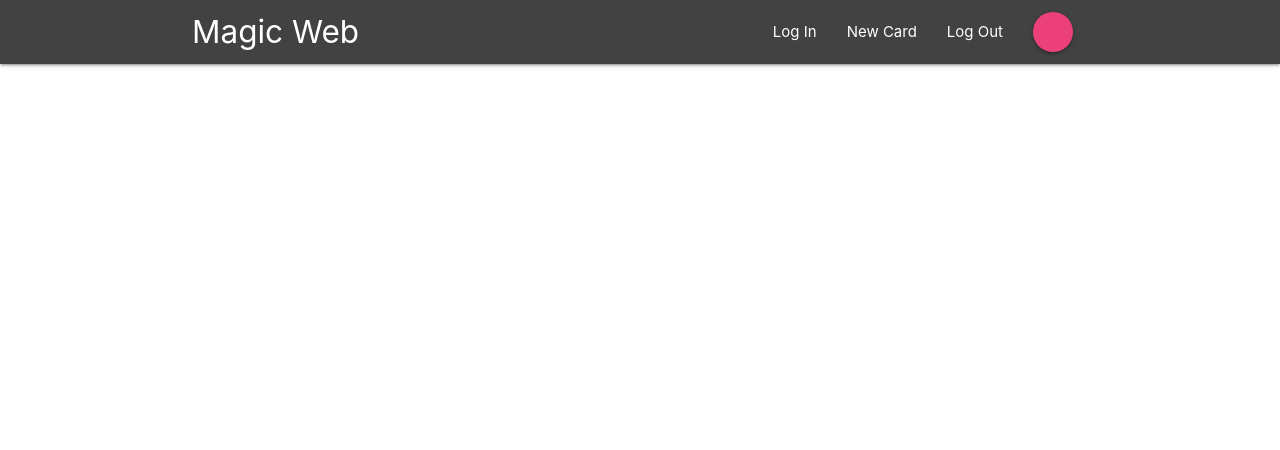
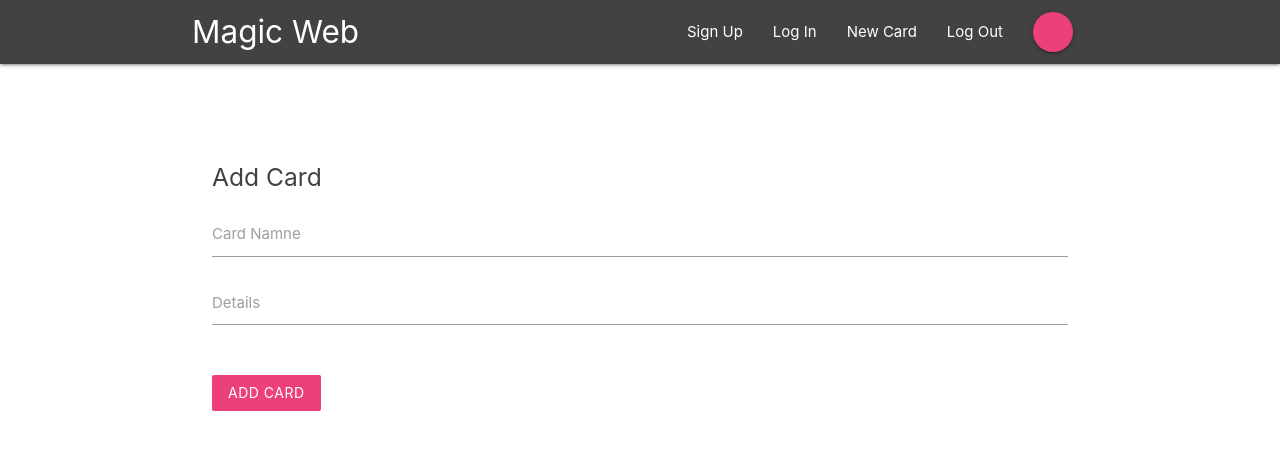
Before and after one commit to essence-lai/magicweb, a React (Create React App) app: page /create in a window 1280 px wide. Shown: the top 450 px of the page. Built offline with nearby package versions, Linux system fonts and the light colour scheme.

Commit message:
create card

```diff
--- a/src/App.js
+++ b/src/App.js
@@ -5,6 +5,7 @@ import Dashboard from './components/dashboard/Dashboard';
 import CardDetails from './components/card/CardDetails';
 import SignIn from './components/auth/SignIn';
 import SignUp from './components/auth/SignUp';
+import CreateCard from './components/card/CreateCard';
 
 function App() {
   return (
@@ -16,6 +17,7 @@ function App() {
                 <Route path='/card/:id' component={CardDetails}/>
                 <Route path='/signin' component={SignIn}/>
                 <Route path='/signup' component={SignUp}/>
+                <Route path='/create' component={CreateCard}/>
             </Switch>
           </div>
       </BrowserRouter>
--- a/src/components/card/CreateCard.js
+++ b/src/components/card/CreateCard.js
@@ -0,0 +1,45 @@
+import React, { Component } from 'react';
+
+class CreateCard extends Component {
+    state = {
+        title: '',
+        content: ''
+    };
+
+    handleChange = (e) => {
+        this.setState({
+            [e.target.id]: e.target.value
+        })
+    };
+
+    handleSubmit = (e) => {
+        e.preventDefault();
+        console.log(this.state);
+    };
+
+    render() {
+        return (
+            <div className="container">
+                <form onSubmit={this.handleSubmit} className="white">
+                    <h5 className="grey-text text-darken-3">Add Card</h5>
+
+                    <div className="input-field">
+                        <label htmlFor="email">Card Namne</label>
+                        <input type="text" id="name" onChange={this.handleChange}/>
+                    </div>
+
+                    <div className="input-field">
+                        <label htmlFor="email">Details</label>
+                        <textarea id="content" className="materialize-textarea " onChange={this.handleChange}/>
+                    </div>
+
+                    <div className="input-field">
+                        <button className="btn pink lighten-1 z-depth-0">Add Card</button>
+                    </div>
+                </form>
+            </div>
+        )
+    }
+}
+
+export default CreateCard;
--- a/src/components/layout/SignedInLinks.js
+++ b/src/components/layout/SignedInLinks.js
@@ -4,7 +4,7 @@ import { NavLink } from 'react-router-dom';
 const SignedInLinks = () => {
     return (
         <ul className="right">
-            <li><NavLink to='/'>New Card</NavLink></li>
+            <li><NavLink to='/create'>New Card</NavLink></li>
             <li><NavLink to='/'>Log Out</NavLink></li>
             <li><NavLink to='/' className='btn btn-floating pink lighten-1'></NavLink></li>
         </ul>
--- a/src/components/layout/SignedOutLinks.js
+++ b/src/components/layout/SignedOutLinks.js
@@ -4,7 +4,8 @@ import { NavLink } from 'react-router-dom';
 const SignedOutLinks = () => {
     return (
         <ul className="right">
-            <li><NavLink to='/'>Log In</NavLink></li>
+            <li><NavLink to='/signup'>Sign Up</NavLink></li>
+            <li><NavLink to='/signin'>Log In</NavLink></li>
         </ul>
     )
 };
--- a/src/index.css
+++ b/src/index.css
@@ -5,9 +5,31 @@ body {
     sans-serif;
   -webkit-font-smoothing: antialiased;
   -moz-osx-font-smoothing: grayscale;
+  min-height: 100%;
 }
 
 code {
   font-family: source-code-pro, Menlo, Monaco, Consolas, 'Courier New',
     monospace;
 }
+
+html{
+  min-height: 100%;
+}
+
+form {
+  padding: 20px;
+  margin-top: 60px;
+}
+
+form button, form h5{
+  margin: 20px 0;
+}
+
+input[type=text]:not(.browser-default):focus:not([readonly]),
+input[type=email]:not(.browser-default):focus:not([readonly]),
+input[type=password]:not(.browser-default):focus:not([readonly]),
+textarea.materialize-textarea:focus:not([readonly]){
+  border-color: #ec407a;
+  box-shadow: none;
+}
```
